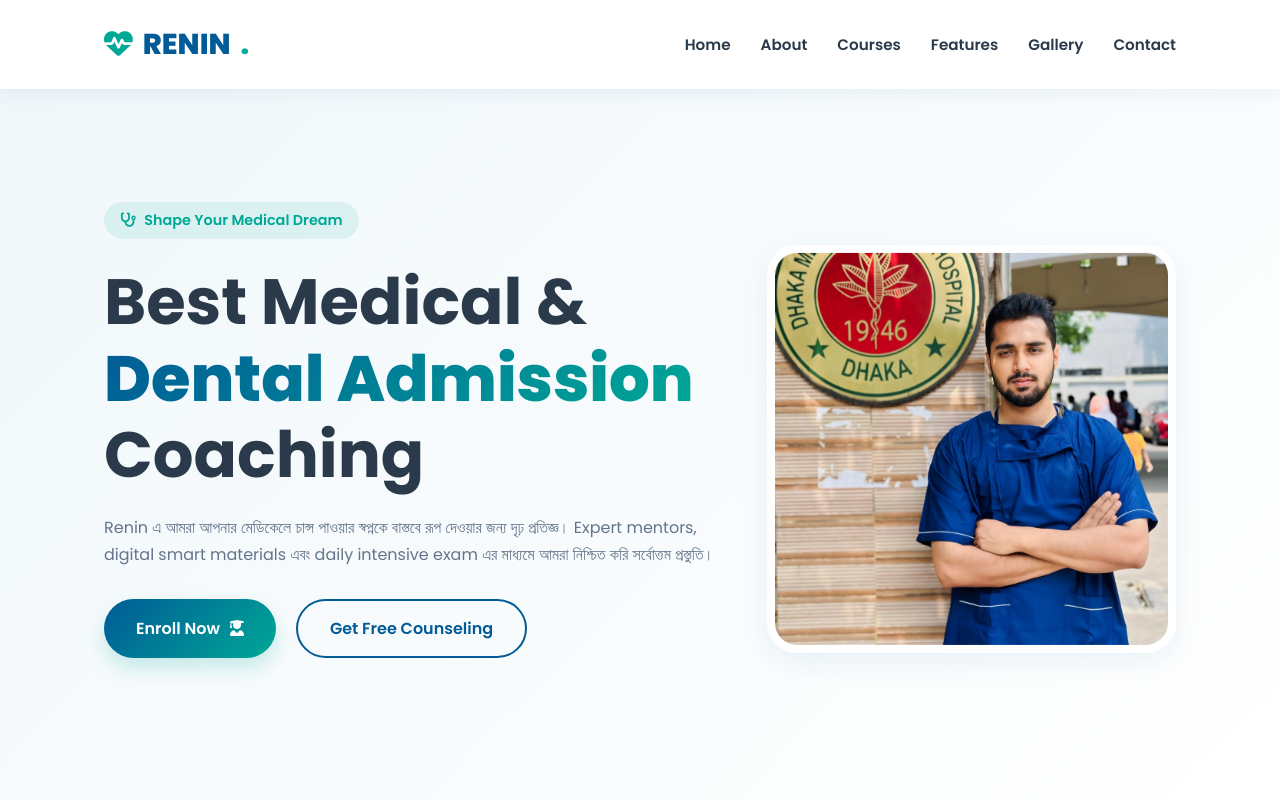
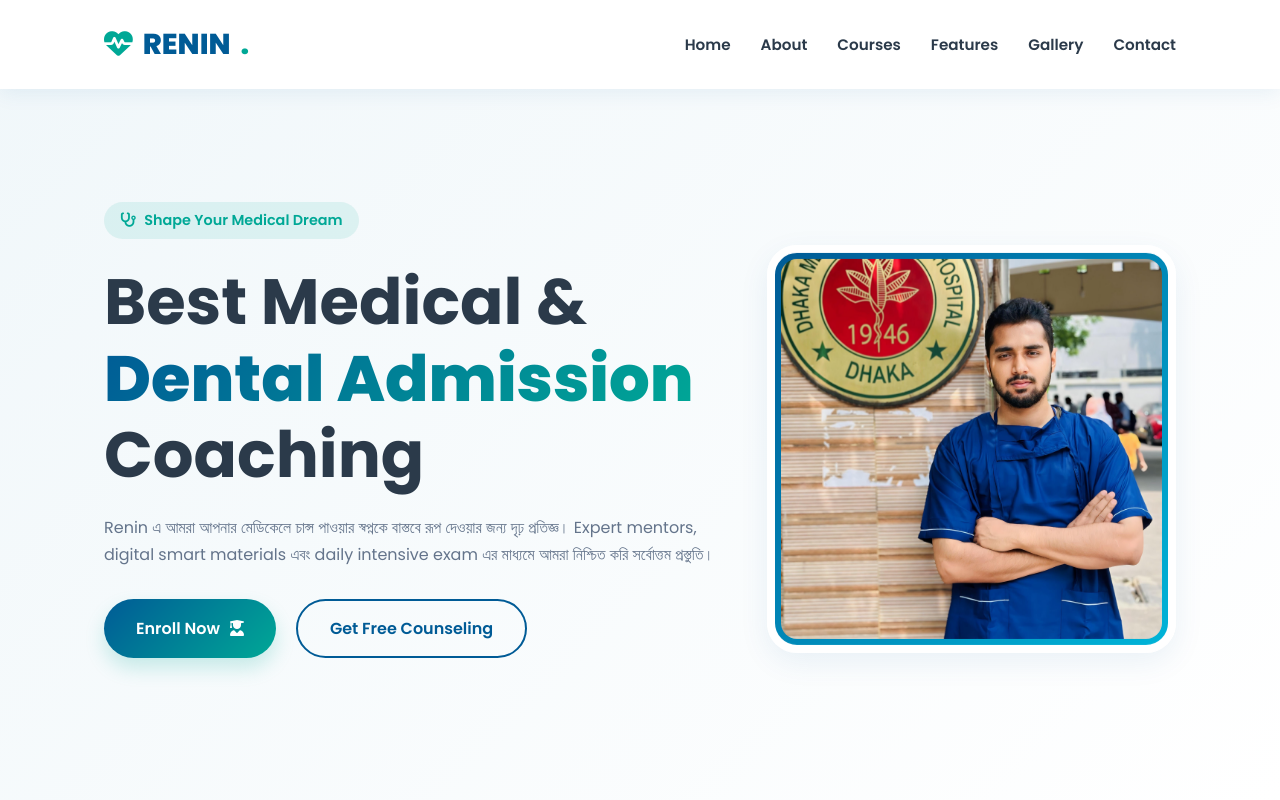
Before and after one commit to Siamdmck76/Renin, a plain HTML site: page index.html in a window 1280 px wide. Shown: the top 800 px of the page. Drawn offline with Linux system fonts and the light colour scheme.

Commit message:
Update styles.css

```diff
--- a/styles.css
+++ b/styles.css
@@ -136,6 +136,8 @@ header.sticky {
 
 .hero-image { flex: 0.8; display: flex; justify-content: center; animation: float 6s ease-in-out infinite; }
 .hero-image img {
+    padding: 6px; /* এটাই আপনার গ্রেডিয়েন্ট বর্ডারের সাইজ */
+    background: linear-gradient(135deg, #005b96, #00b4d8);
     width: 100%; max-width: 450px; border-radius: 30px;
     border: 8px solid #fff; box-shadow: var(--shadow-soft);
 }
```
